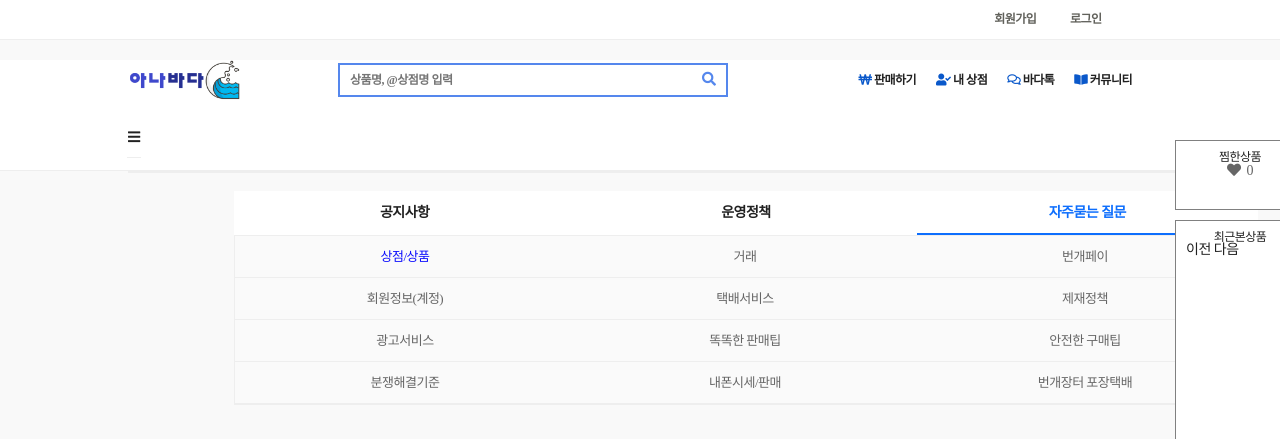
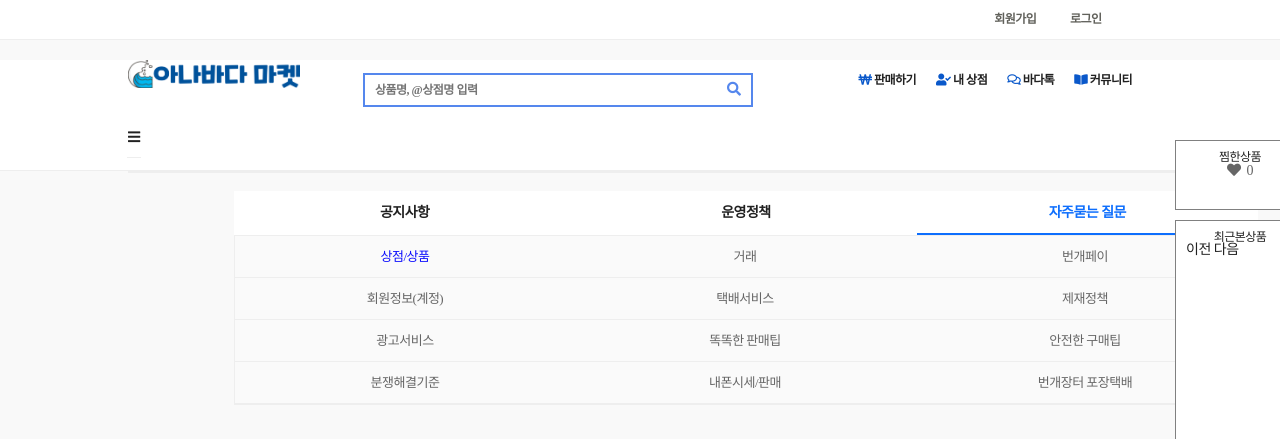
Before and after one commit to yeeahji/git_finalProject, a Java web app: page /notice/fag in a window 1280 px wide; the page is wider, and only the part inside the window is pictured. Shown: the top 439 px of that part. Run offline with Spring Boot 4, a stand-in JSP engine, Linux system fonts and the light colour scheme; data that the repository does not hold is empty; the project's own start-up code is not run, and a stand-in starts its controllers and pages; some of the project's set-up classes (security, data sources, template engines, error pages and the like) are left out, and stand-ins take their place; some libraries are stand-ins or nearby versions.

Commit message:
commit header css

```diff
--- a/finalProject/src/main/webapp/css/index/index.css
+++ b/finalProject/src/main/webapp/css/index/index.css
@@ -151,8 +151,9 @@ body {
 /* 메인 상단 검색 */
 .search-area {
 	float: left;
-	margin-left: 10px;
-	margin-right: 80px;
+	margin-top: 20px;
+	margin-left: 35px;
+	margin-right: 55px;
 }
 
 .search-area div {
--- a/finalProject/src/main/webapp/index/header.jsp
+++ b/finalProject/src/main/webapp/index/header.jsp
@@ -7,7 +7,7 @@
 <div class="first">
 	<div class="main-logo">
 		<img src="/market/image/index/fleamarket.png"
-			style="height: 100%; cursor: pointer;" alt="로고들어갈 곳"
+			style="height: 70%; cursor: pointer;" alt="로고들어갈 곳"
 			onclick="location.href='/market/index.jsp'">
 		<!-- <h5>플리마켓</h5> -->
 	</div>
```
Also changed, not shown: finalProject/src/main/webapp/image/index/fleamarket.png.
